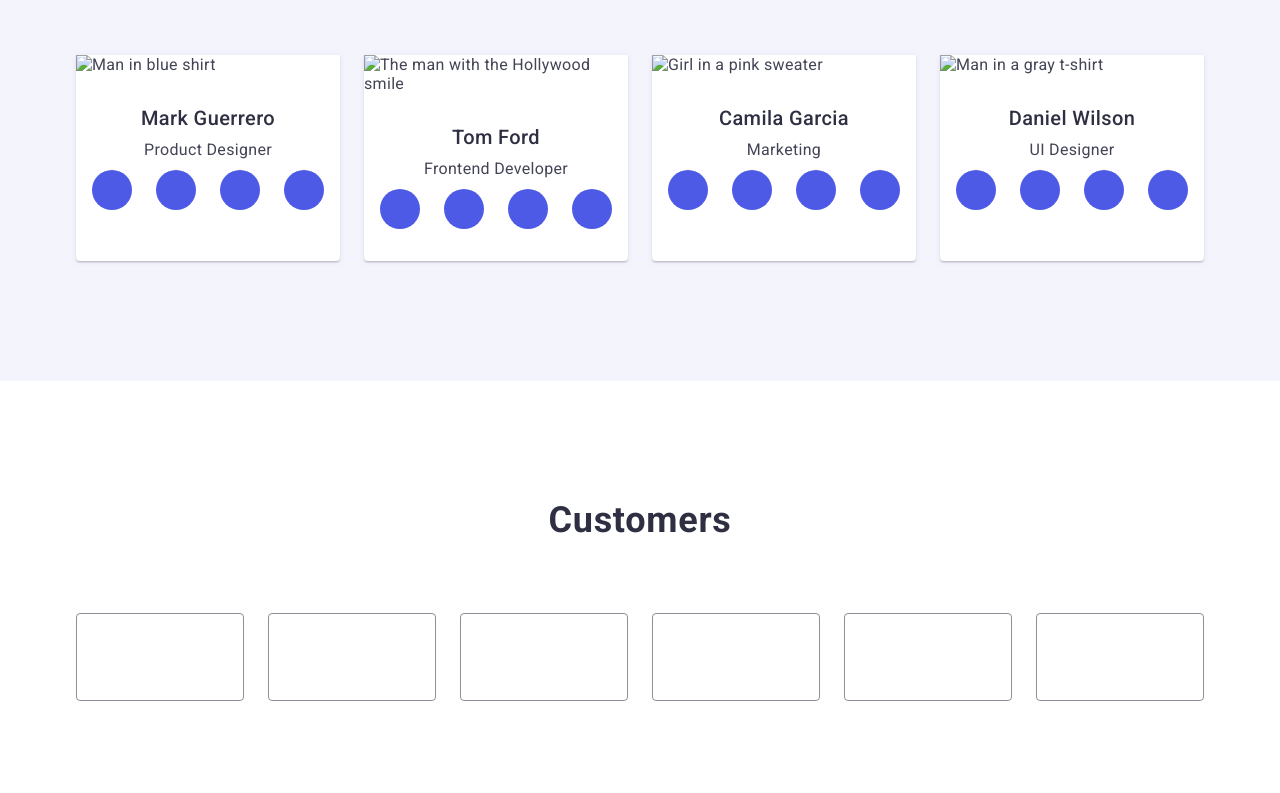
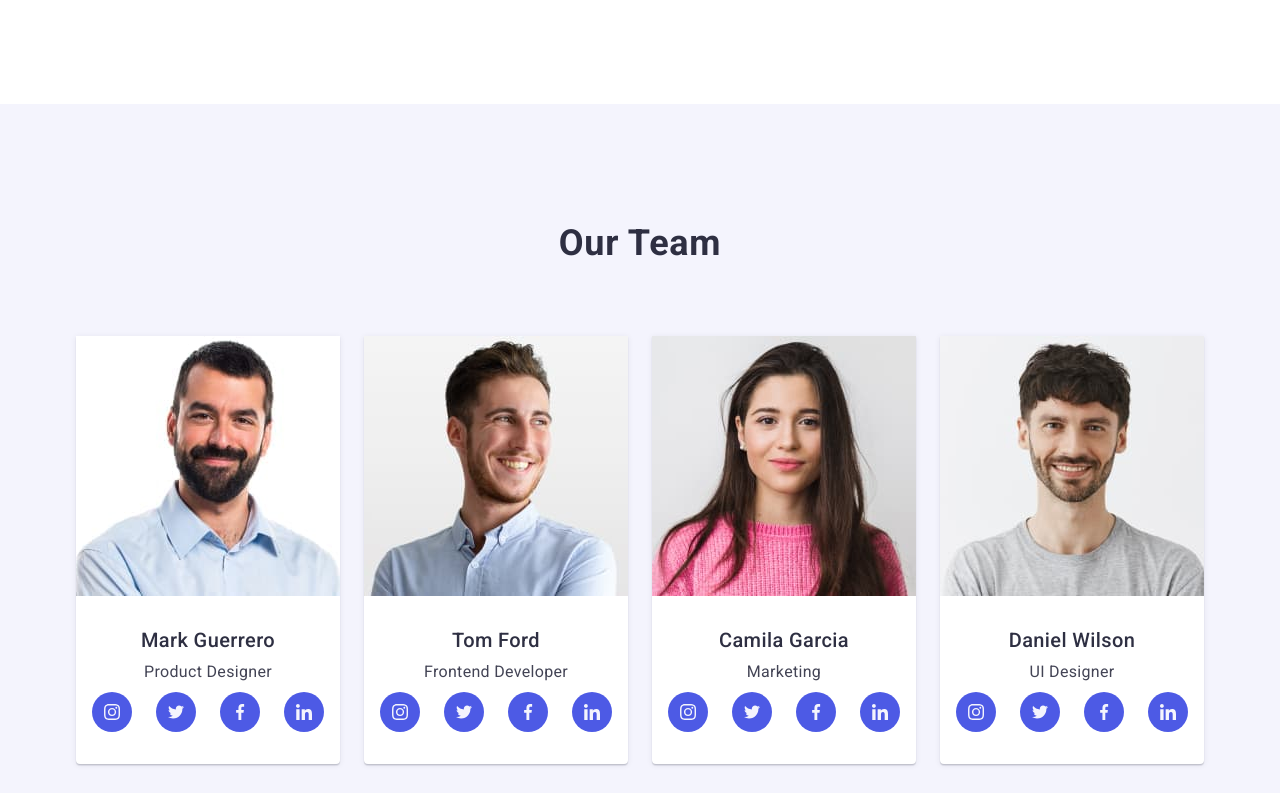
Before and after one commit to anacstasy/anacstasy-goit-markup-hw-04, a plain HTML site: page index.html in a window 1280 px wide. Shown: the part 1589-2382 px from the top of the page. Drawn offline with nearby package versions, Linux system fonts and the light colour scheme.

Commit message:
update-5

```diff
--- a/index.html
+++ b/index.html
@@ -64,7 +64,7 @@
             <li class="feature-content">
               <div class="container-svg">
                 <svg class="feature-svg" width="64" height="64">
-                  <use class="feature-flex-svg" href="./icons/sprite.svg#icon-group"></use>
+                  <use class="feature-flex-svg" href="./images/icons.svg#icon-group"></use>
                 </svg>
               </div>
               <h3 class="feature-title">Strategy</h3>
@@ -76,7 +76,7 @@
             <li class="feature-content">
               <div class="container-svg">
                 <svg class="feature-svg" width="64" height="64">
-                  <use class="feature-flex-svg" href="./icons/sprite.svg#icon-clock-1"></use>
+                  <use class="feature-flex-svg" href="./images/icons.svg#icon-clock-1"></use>
                 </svg>
               </div>
 
@@ -89,7 +89,7 @@
             <li class="feature-content">
               <div class="container-svg">
                 <svg class="feature-svg" width="64" height="64">
-                  <use class="feature-flex-svg" href="./icons/sprite.svg#icon-diagram-1"></use>
+                  <use class="feature-flex-svg" href="./images/icons.svg#icon-diagram-1"></use>
                 </svg>
               </div>
               <h3 class="feature-title">Diligence</h3>
@@ -101,7 +101,7 @@
             <li class="feature-content">
               <div class="container-svg">
                 <svg class="feature-svg" width="64" height="64">
-                  <use class="feature-flex-svg" href="./icons/sprite.svg#icon-astronaut-1"></use>
+                  <use class="feature-flex-svg" href="./images/icons.svg#icon-astronaut-1"></use>
                 </svg>
               </div>
               <h3 class="feature-title">Technologies</h3>
@@ -119,13 +119,13 @@
           <h2 class="section-title">What are we doing</h2>
           <ul class="list list-img">
             <li class="img-item">
-              <img src="./icons/img1.jpg" alt="laptop screen" width="360" />
+              <img src="./images/img1.jpg" alt="laptop screen" width="360" />
             </li>
             <li class="img-item">
-              <img src="./icons/img2.jpg" alt="Phone with whatsapp picture" width="360" />
+              <img src="./images/img2.jpg" alt="Phone with whatsapp picture" width="360" />
             </li>
             <li class="img-item">
-              <img src="./icons/img3.jpg" alt="hands holding phone" width="360" />
+              <img src="./images/img3.jpg" alt="hands holding phone" width="360" />
             </li>
           </ul>
         </div>
@@ -138,7 +138,7 @@
           <h2 class="title-team">Our Team</h2>
           <ul class="list cards-list">
             <li class="cards">
-              <img class="team-img" src="./icons/mark.jpg" alt="Man in blue shirt" width="264" />
+              <img class="team-img" src="./images/mark.jpg" alt="Man in blue shirt" width="264" />
               <div class="masters-description">
                 <h3 class="title-master">Mark Guerrero</h3>
                 <p class="list-description" lang="en">Product Designer</p>
@@ -146,28 +146,28 @@
                   <li class="social-list-item">
                     <a href="" class="social-list-link">
                       <svg class="social-list-icon" width="16" height="16">
-                        <use href="./icons/sprite.svg#icon-instagram-2"></use>
+                        <use href="./images/icons.svg#icon-instagram-2"></use>
                       </svg>
                     </a>
                   </li>
                   <li class="social-list-item">
                     <a href="" class="social-list-link">
                       <svg class="social-list-icon" width="16" height="16">
-                        <use href="./icons/sprite.svg#icon-twitter-1"></use>
+                        <use href="./images/icons.svg#icon-twitter-1"></use>
                       </svg>
                     </a>
                   </li>
                   <li class="social-list-item">
                     <a href="" class="social-list-link">
                       <svg class="social-list-icon" width="16" height="16">
-                        <use href="./icons/sprite.svg#icon-facebook-1"></use>
+                        <use href="./images/icons.svg#icon-facebook-1"></use>
                       </svg>
                     </a>
                   </li>
                   <li class="social-list-item">
                     <a href="" class="social-list-link">
                       <svg class="social-list-icon" width="16" height="16">
-                        <use href="./icons/sprite.svg#icon-linkedin-1"></use>
+                        <use href="./images/icons.svg#icon-linkedin-1"></use>
                       </svg>
                     </a>
                   </li>
@@ -177,7 +177,7 @@
             <li class="cards">
               <img
                 class="team-img"
-                src="./icons/tom.jpg"
+                src="./images/tom.jpg"
                 alt="The man with the Hollywood smile"
                 width="264"
               />
@@ -188,28 +188,28 @@
                   <li class="social-list-item">
                     <a href="" class="social-list-link">
                       <svg class="social-list-icon" width="16" height="16">
-                        <use href="./icons/sprite.svg#icon-instagram-2"></use>
+                        <use href="./images/icons.svg#icon-instagram-2"></use>
                       </svg>
                     </a>
                   </li>
                   <li class="social-list-item">
                     <a href="" class="social-list-link">
                       <svg class="social-list-icon" width="16" height="16">
-                        <use href="./icons/sprite.svg#icon-twitter-1"></use>
+                        <use href="./images/icons.svg#icon-twitter-1"></use>
                       </svg>
                     </a>
                   </li>
                   <li class="social-list-item">
                     <a href="" class="social-list-link">
                       <svg class="social-list-icon" width="16" height="16">
-                        <use href="./icons/sprite.svg#icon-facebook-1"></use>
+                        <use href="./images/icons.svg#icon-facebook-1"></use>
                       </svg>
                     </a>
                   </li>
                   <li class="social-list-item">
                     <a href="" class="social-list-link">
                       <svg class="social-list-icon" width="16" height="16">
-                        <use href="./icons/sprite.svg#icon-linkedin-1"></use>
+                        <use href="./images/icons.svg#icon-linkedin-1"></use>
                       </svg>
                     </a>
                   </li>
@@ -219,7 +219,7 @@
             <li class="cards">
               <img
                 class="team-img"
-                src="./icons/camila.jpg"
+                src="./images/camila.jpg"
                 alt="Girl in a pink sweater"
                 width="264"
               />
@@ -230,28 +230,28 @@
                   <li class="social-list-item">
                     <a href="" class="social-list-link">
                       <svg class="social-list-icon" width="16" height="16">
-                        <use href="./icons/sprite.svg#icon-instagram-2"></use>
+                        <use href="./images/icons.svg#icon-instagram-2"></use>
                       </svg>
                     </a>
                   </li>
                   <li class="social-list-item">
                     <a href="" class="social-list-link">
                       <svg class="social-list-icon" width="16" height="16">
-                        <use href="./icons/sprite.svg#icon-twitter-1"></use>
+                        <use href="./images/icons.svg#icon-twitter-1"></use>
                       </svg>
                     </a>
                   </li>
                   <li class="social-list-item">
                     <a href="" class="social-list-link">
                       <svg class="social-list-icon" width="16" height="16">
-                        <use href="./icons/sprite.svg#icon-facebook-1"></use>
+                        <use href="./images/icons.svg#icon-facebook-1"></use>
                       </svg>
                     </a>
                   </li>
                   <li class="social-list-item">
                     <a href="" class="social-list-link">
                       <svg class="social-list-icon" width="16" height="16">
-                        <use href="./icons/sprite.svg#icon-linkedin-1"></use>
+                        <use href="./images/icons.svg#icon-linkedin-1"></use>
                       </svg>
                     </a>
                   </li>
@@ -259,7 +259,12 @@
               </div>
             </li>
             <li class="cards">
-              <img class="team-img" src="./icons/dan.jpg" alt="Man in a gray t-shirt" width="264" />
+              <img
+                class="team-img"
+                src="./images/dan.jpg"
+                alt="Man in a gray t-shirt"
+                width="264"
+              />
               <div class="masters-description">
                 <h3 class="title-master">Daniel Wilson</h3>
                 <p class="list-description" lang="en">UI Designer</p>
@@ -267,28 +272,28 @@
                   <li class="social-list-item">
                     <a href="" class="social-list-link">
                       <svg class="social-list-icon" width="16" height="16">
-                        <use href="./icons/sprite.svg#icon-instagram-2"></use>
+                        <use href="./images/icons.svg#icon-instagram-2"></use>
                       </svg>
                     </a>
                   </li>
                   <li class="social-list-item">
                     <a href="" class="social-list-link">
                       <svg class="social-list-icon" width="16" height="16">
-                        <use href="./icons/sprite.svg#icon-twitter-1"></use>
+                        <use href="./images/icons.svg#icon-twitter-1"></use>
                       </svg>
                     </a>
                   </li>
                   <li class="social-list-item">
                     <a href="" class="social-list-link">
                       <svg class="social-list-icon" width="16" height="16">
-                        <use href="./icons/sprite.svg#icon-facebook-1"></use>
+                        <use href="./images/icons.svg#icon-facebook-1"></use>
                       </svg>
                     </a>
                   </li>
                   <li class="social-list-item">
                     <a href="" class="social-list-link">
                       <svg class="social-list-icon" width="16" height="16">
-                        <use href="./icons/sprite.svg#icon-linkedin-1"></use>
+                        <use href="./images/icons.svg#icon-linkedin-1"></use>
                       </svg>
                     </a>
                   </li>
@@ -308,42 +313,42 @@
             <li class="client-list-item">
               <a href="" class="client-list-link">
                 <svg class="client-list-icon" width="41" height="47">
-                  <use href="./icons/sprite.svg#icon-union"></use>
+                  <use href="./images/icons.svg#icon-union"></use>
                 </svg>
               </a>
             </li>
             <li class="client-list-item">
               <a href="" class="client-list-link">
                 <svg class="client-list-icon" width="40" height="52">
-                  <use href="./icons/sprite.svg#icon-group-1"></use>
+                  <use href="./images/icons.svg#icon-group-1"></use>
                 </svg>
               </a>
             </li>
             <li class="client-list-item">
               <a href="" class="client-list-link">
                 <svg class="client-list-icon" width="44" height="41">
-                  <use href="./icons/sprite.svg#icon-group-2"></use>
+                  <use href="./images/icons.svg#icon-group-2"></use>
                 </svg>
               </a>
             </li>
             <li class="client-list-item">
               <a href="" class="client-list-link">
                 <svg class="client-list-icon" width="84" height="41">
-                  <use href="./icons/sprite.svg#icon-group-3"></use>
+                  <use href="./images/icons.svg#icon-group-3"></use>
                 </svg>
               </a>
             </li>
             <li class="client-list-item">
               <a href="" class="client-list-link">
                 <svg class="client-list-icon" width="63" height="45">
-                  <use href="./icons/sprite.svg#icon-group-4"></use>
+                  <use href="./images/icons.svg#icon-group-4"></use>
                 </svg>
               </a>
             </li>
             <li class="client-list-item">
               <a href="" class="client-list-link">
                 <svg class="client-list-icon" width="94" height="44">
-                  <use href="./icons/sprite.svg#icon-group-5"></use>
+                  <use href="./images/icons.svg#icon-group-5"></use>
                 </svg>
               </a>
             </li>
@@ -368,28 +373,28 @@
             <li class="footer-media-item">
               <a href="" class="footer-media-link">
                 <svg class="footer-media-icon" width="24" height="24">
-                  <use href="./icons/sprite.svg#icon-instagram-2"></use>
+                  <use href="./images/icons.svg#icon-instagram-2"></use>
                 </svg>
               </a>
             </li>
             <li class="footer-media-item">
               <a href="" class="footer-media-link">
                 <svg class="footer-media-icon" width="24" height="24">
-                  <use href="./icons/sprite.svg#icon-twitter-1"></use>
+                  <use href="./images/icons.svg#icon-twitter-1"></use>
                 </svg>
               </a>
             </li>
             <li class="footer-media-item">
               <a href="" class="footer-media-link">
                 <svg class="footer-media-icon" width="24" height="24">
-                  <use href="./icons/sprite.svg#icon-facebook-1"></use>
+                  <use href="./images/icons.svg#icon-facebook-1"></use>
                 </svg>
               </a>
             </li>
             <li class="footer-media-item">
               <a href="" class="footer-media-link">
                 <svg class="footer-media-icon" width="24" height="24">
-                  <use href="./icons/sprite.svg#icon-linkedin-1"></use>
+                  <use href="./images/icons.svg#icon-linkedin-1"></use>
                 </svg>
               </a>
             </li>
```
